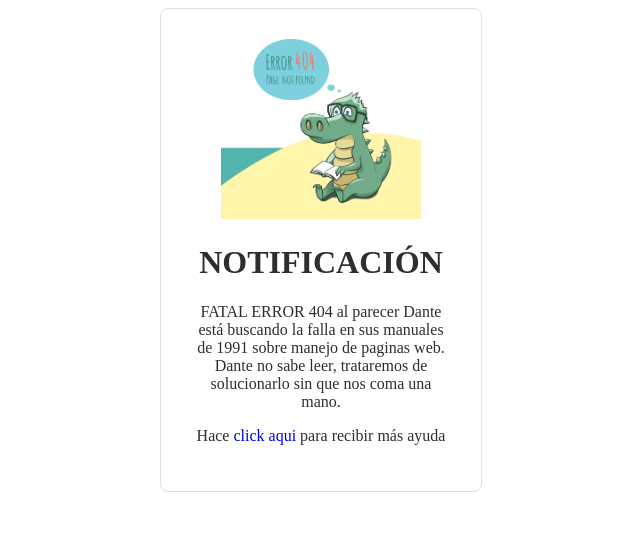
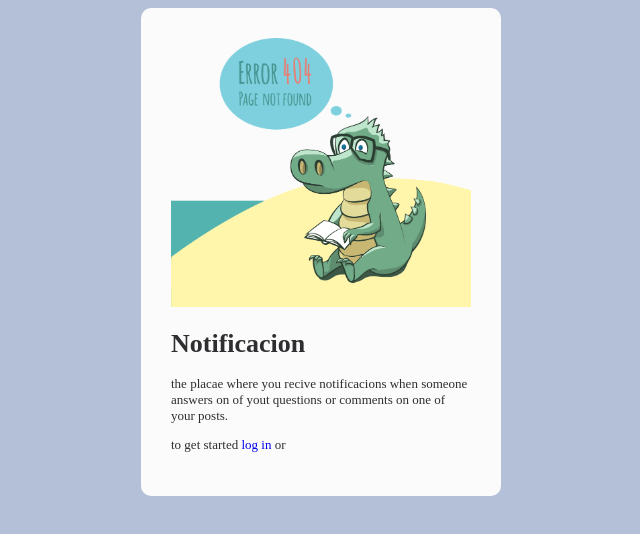
Before and after one commit to carokartu/ejercicio-1-notificacion, a plain HTML site: page index.html in a window 1280 px wide. Shown: the whole page, without its empty margins (319-959 px from the left). Drawn offline with Linux system fonts and the light colour scheme.

Commit message:
nuevo cambio de imagen

```diff
--- a/index.html
+++ b/index.html
@@ -10,13 +10,16 @@
    <div class=" principal">
        <div class="caja-uno">
          <img class="error" src="error.png" alt="">
-       <h1> NOTIFICACIÓN </h1>
-       <p> FATAL ERROR 404 al parecer Dante está buscando
-           la falla en sus manuales de 1991 sobre manejo de paginas web.
-           <BR/>Dante no sabe leer, trataremos de solucionarlo sin que
-           nos coma una mano.    </p>
-           <p> Hace <a href="#"> click aqui </a> para recibir más ayuda</p>
-        </div>
+       <h1> Notificacion </h1>
+       <p> the placae where you recive notificacions when someone answers on of yout
+           questions or comments on one of your posts.
+       </p>
+
+        <p> to get started <a href="#"> log in </a> or </p>
+        <a href="# ">          </a>
+
+
+    </div>
     </div>
 
 
--- a/style.css
+++ b/style.css
@@ -1,11 +1,16 @@
+@import url('https://fonts.googleapis.com/css2?family=Noto+Serif+JP:wght@700&display=swap');
+
 body
 {
-    /* background-color:  #9A9FAB */
+    font-family: 'Noto Serif JP', serif;
+    font-size: small ;
+    background-color:#B4C0D8;
+
 }
 
 .error
 {
-width: 200px;
+width: 300px;
 height: auto ;
 }
 
@@ -14,10 +19,11 @@ height: auto ;
 
         color: #2e2e31;
         padding: 40px 20px;
-        background-color  #fafafa;
-        border: 1px solid #dddfe5;
-        border-radius: 8px;
-        width: 260px;
+        background-color :#FBFBFB ;
+        border: 1px solid : #B4C0D8;
+        border-radius: 10px;
+        width: 300px;
+        height : auto ;
         margin-left: auto;
         margin-right: auto;
         padding: 30px;
@@ -31,7 +37,7 @@ height: auto ;
     box-sizing: border-box;
     display: flex;
     flex-wrap: wrap;
-    text-align: center;
+    text-align: left;
 }
 
 a
```
Also changed, not shown: icono-lindo-de-la-nube-del-vector-icono-divertido-sonriente-de-la-nube-79688860.jpg (added).
